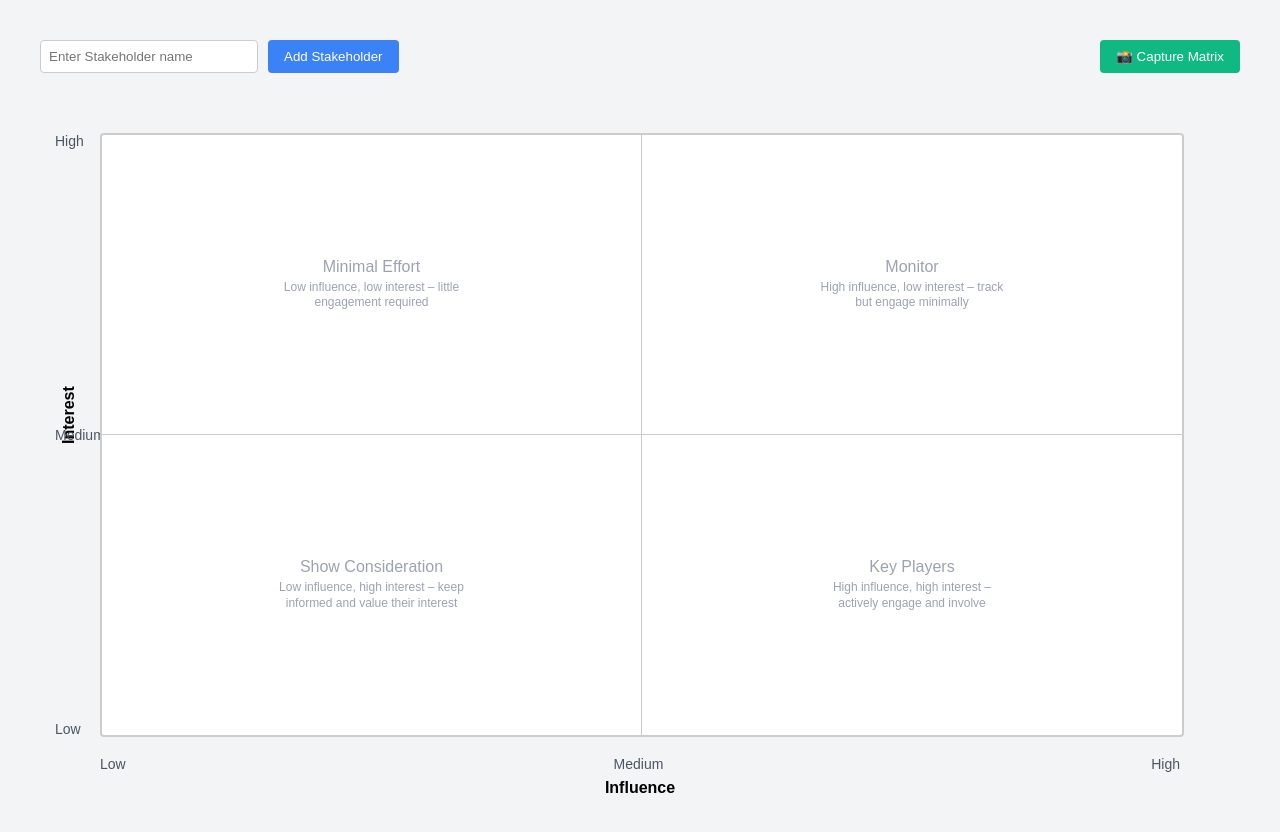
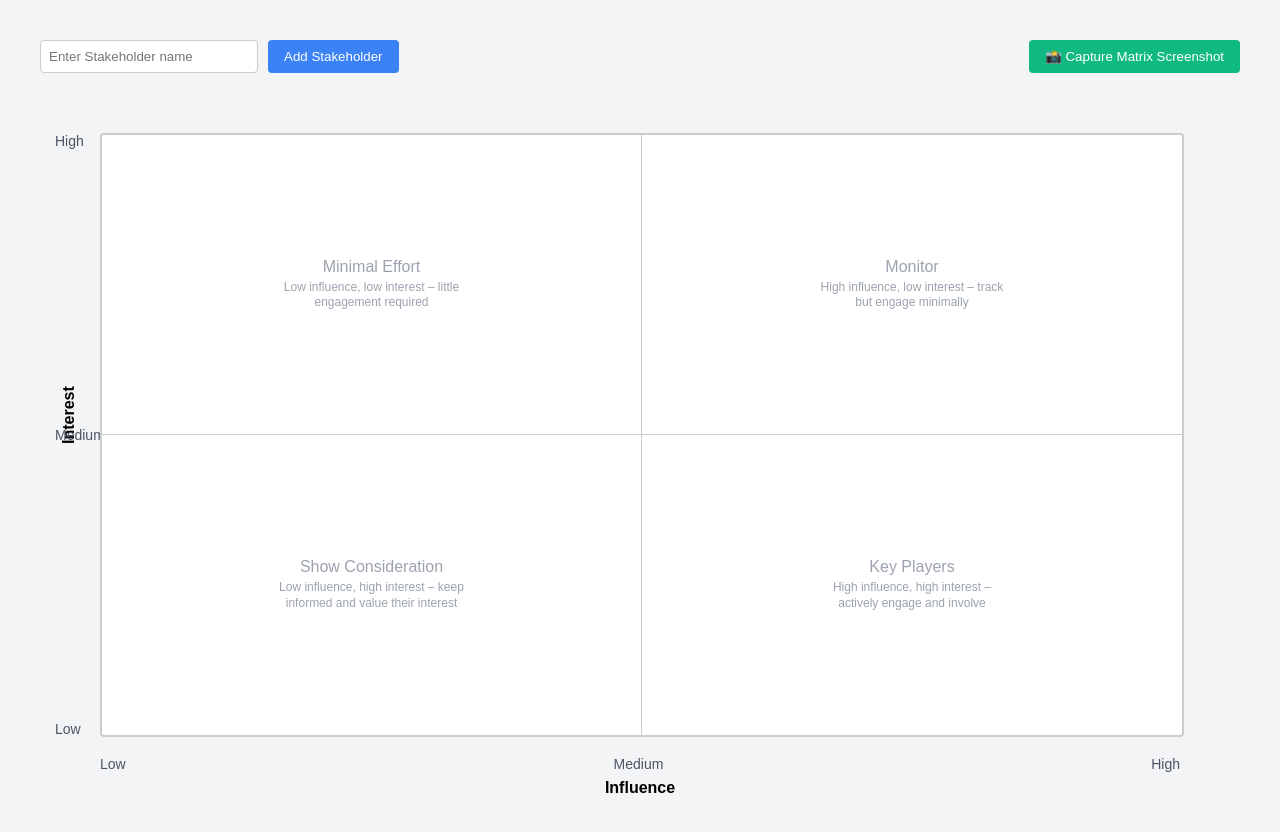
Before and after one commit to pencilmantm/stakeholder-matrix, a React (Create React App) app: page / in a window 1280 px wide. Shown: the top 832 px of the page. Built offline with nearby package versions, Linux system fonts and the light colour scheme.

Commit message:
Updated site

```diff
--- a/src/App.js
+++ b/src/App.js
@@ -90,7 +90,7 @@ function App() {
             marginLeft: 'auto'
           }}
         >
-          📸 Capture Matrix
+          📸 Capture Matrix Screenshot
         </button>
       </div>
 
```
